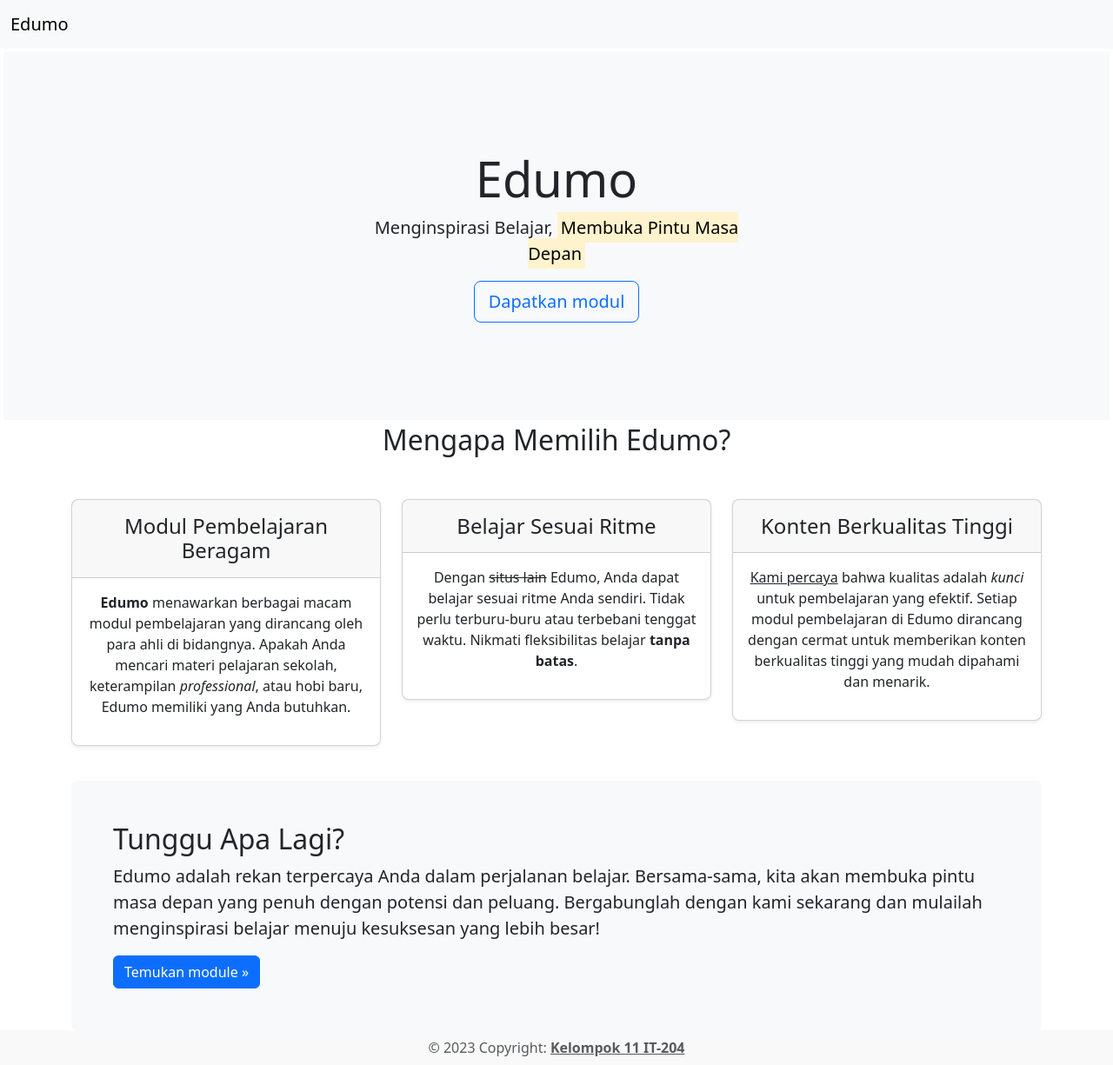
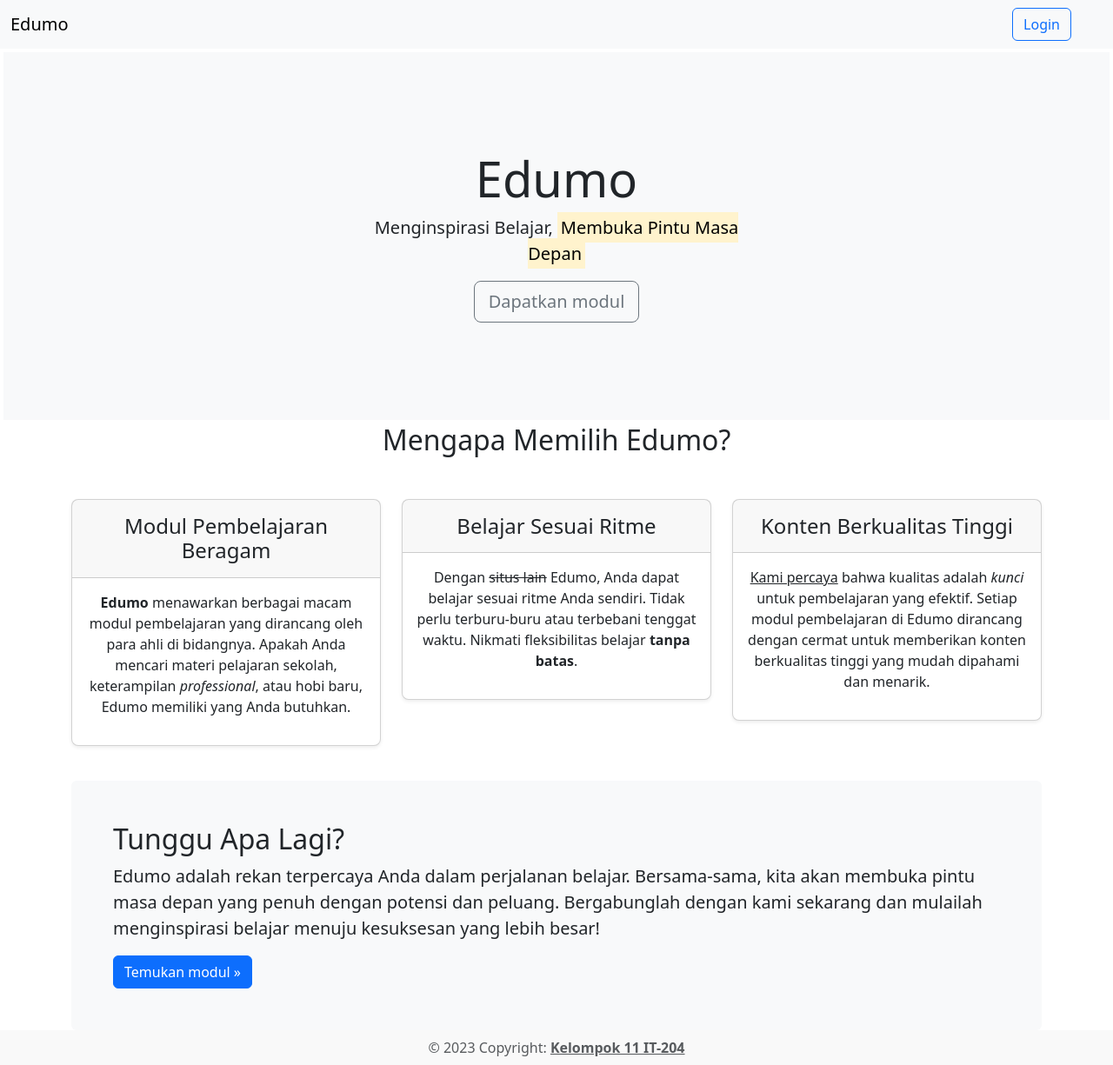
Before and after one commit to alazdev/edumo, a plain HTML site: page index.html in a window 1280 px wide. Shown: the whole page at 87% size. Drawn offline with Linux system fonts and the light colour scheme.

Commit message:
[IMP] front page

```diff
--- a/index.html
+++ b/index.html
@@ -13,13 +13,15 @@
     <!-- Header -->
     <header>
         <!-- Nav -->
-        <nav class="navbar navbar-expand-lg bg-body-tertiary">
+        <nav class="navbar flex-nowrap bg-body-tertiary">
             <div class="container-fluid">
                 <a class="navbar-brand" href="./index.html">Edumo</a>
-                <button class="navbar-toggler" type="button" data-bs-toggle="collapse" data-bs-target="#navbarSupportedContent" aria-controls="navbarSupportedContent" aria-expanded="false" aria-label="Toggle navigation">
-                    <span class="navbar-toggler-icon"></span>
-                </button>
             </div>
+            <ul class="navbar-nav float-end ml-auto mb-2 mb-lg-0 px-2 px-md-5">
+                <li class="nav-item">
+                    <a class="btn btn-outline-primary" aria-current="page" href="./login.html">Login</a>
+                </li>
+            </ul>
         </nav>
         <!-- Nav -->
     </header>
@@ -33,7 +35,7 @@
                 <p class="lead fw-normal">
                     Menginspirasi Belajar, <mark>Membuka Pintu Masa Depan</mark>
                 </p>
-                <a class="btn btn-outline-primary btn-lg" href="./login.html">Dapatkan modul</a>
+                <a class="btn btn-outline-secondary btn-lg" href="./login.html">Dapatkan modul</a>
             </div>
             <div class="product-device shadow-sm d-none d-md-block"></div>
             <div class="product-device product-device-2 shadow-sm d-none d-md-block"></div>
@@ -95,7 +97,7 @@
                     Bergabunglah dengan kami sekarang dan mulailah menginspirasi belajar
                     menuju kesuksesan yang lebih besar!
                 </p>
-                <a class="btn btn-md btn-primary" href="./login.html" role="button">Temukan module »</a>
+                <a class="btn btn-md btn-primary" href="./login.html" role="button">Temukan modul »</a>
             </div>
         </section>
     </main>
```
Also changed, not shown: login.html (+0 -3 lines).
